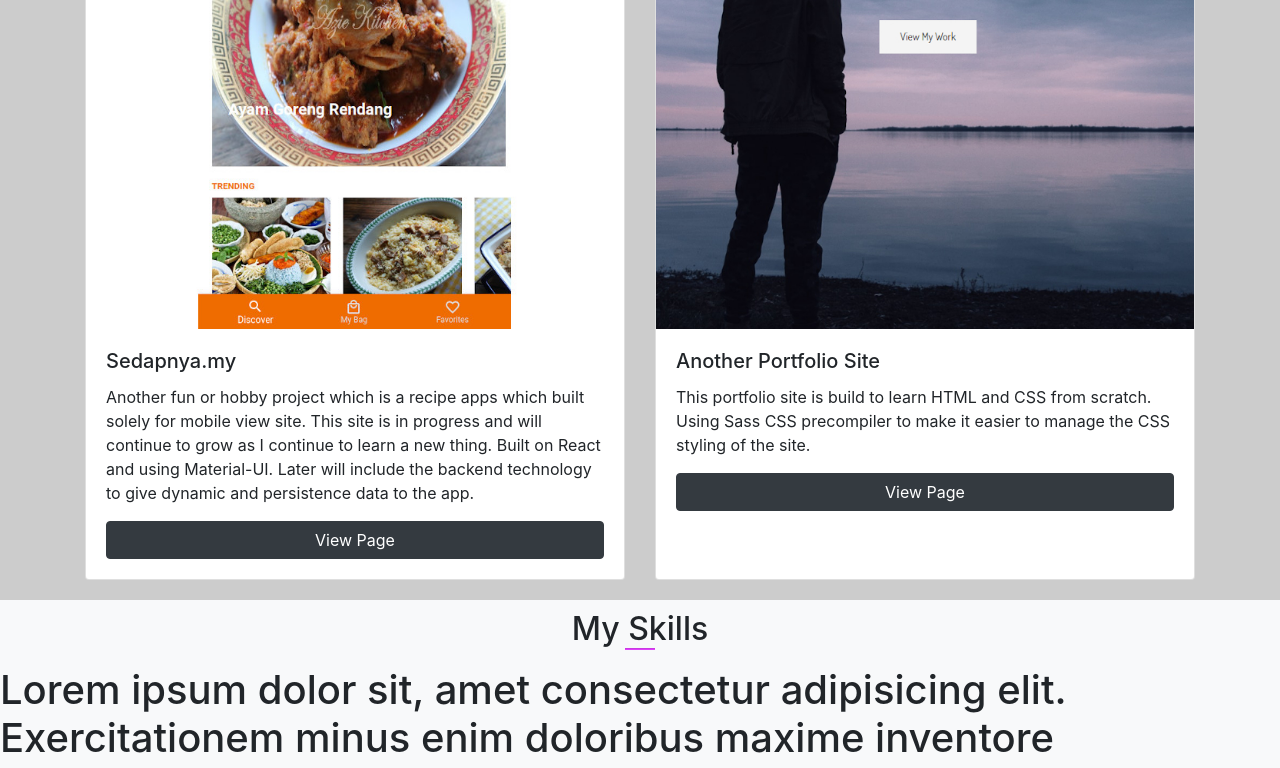
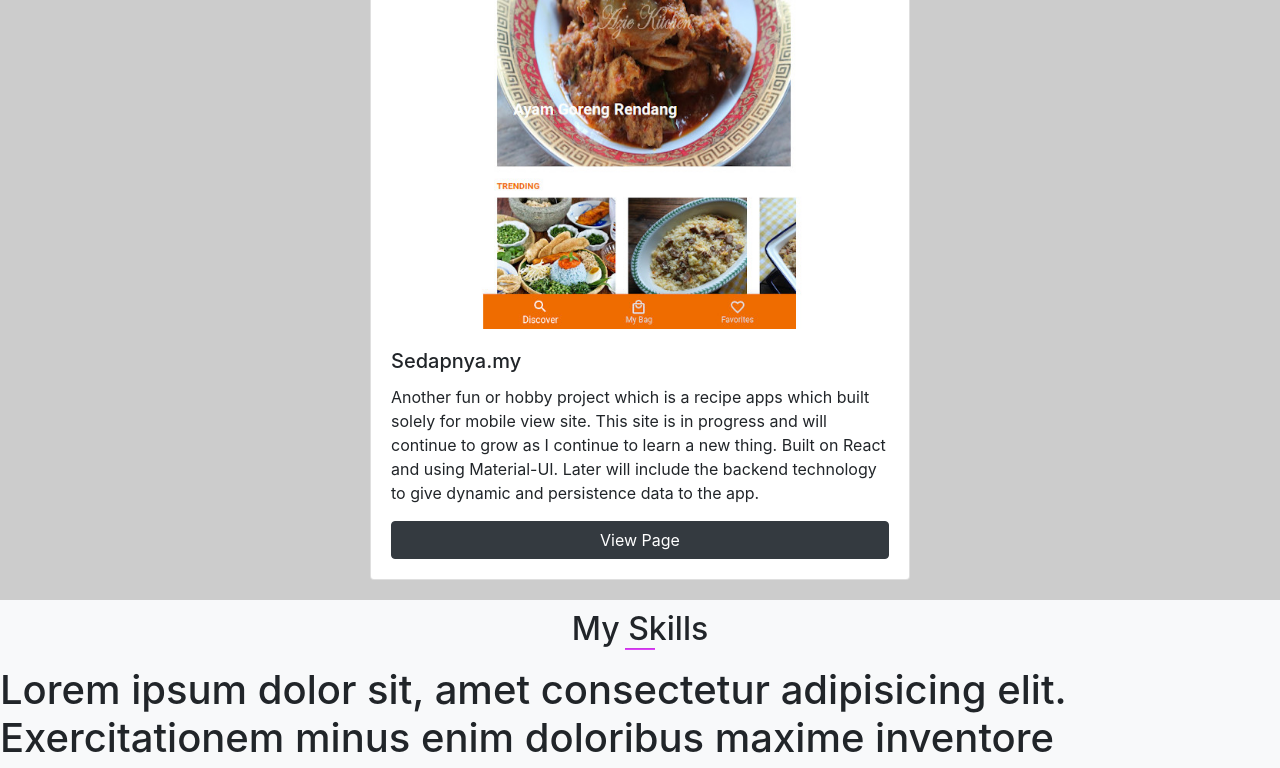
Before and after one commit to m-amirazmi/my-portfolio, a React (Create React App) app: page / in a window 1280 px wide. Shown: the part 2401-3169 px from the top of the page. Built offline with nearby package versions, Linux system fonts and the light colour scheme.

Commit message:
14 remove 1 project

```diff
--- a/src/App.scss
+++ b/src/App.scss
@@ -113,7 +113,6 @@ body {
   }
 }
 .card-box {
-  height: 790px;
   margin-bottom: 20px;
   a {
     .btn .btn-dark {
--- a/src/components/MyProjectPage.js
+++ b/src/components/MyProjectPage.js
@@ -60,7 +60,7 @@ const MyProjectPage = (props) => {
                 </Card.Body>
               </Card>
             </Col>
-            <Col xs={12} sm={6}>
+            <Col xs={12} sm={{ offset: 3, span: 6 }}>
               <Card className="card-box">
                 <Card.Img variant="top" src={pro3} />
                 <Card.Body>
@@ -85,28 +85,6 @@ const MyProjectPage = (props) => {
                 </Card.Body>
               </Card>
             </Col>
-            <Col xs={12} sm={6}>
-              <Card className="card-box">
-                <Card.Img variant="top" src={pro2} />
-                <Card.Body>
-                  <Card.Title>Another Portfolio Site</Card.Title>
-                  <Card.Text>
-                    <p>
-                      This portfolio site is build to learn HTML and CSS from
-                      scratch. Using Sass CSS precompiler to make it easier to
-                      manage the CSS styling of the site.
-                    </p>
-                  </Card.Text>
-                  <Button
-                    block
-                    href="https://musing-poitras-d4efc3.netlify.com/"
-                    variant="dark"
-                  >
-                    View Page
-                  </Button>
-                </Card.Body>
-              </Card>
-            </Col>
           </Row>
         </div>
       </Container>
```
